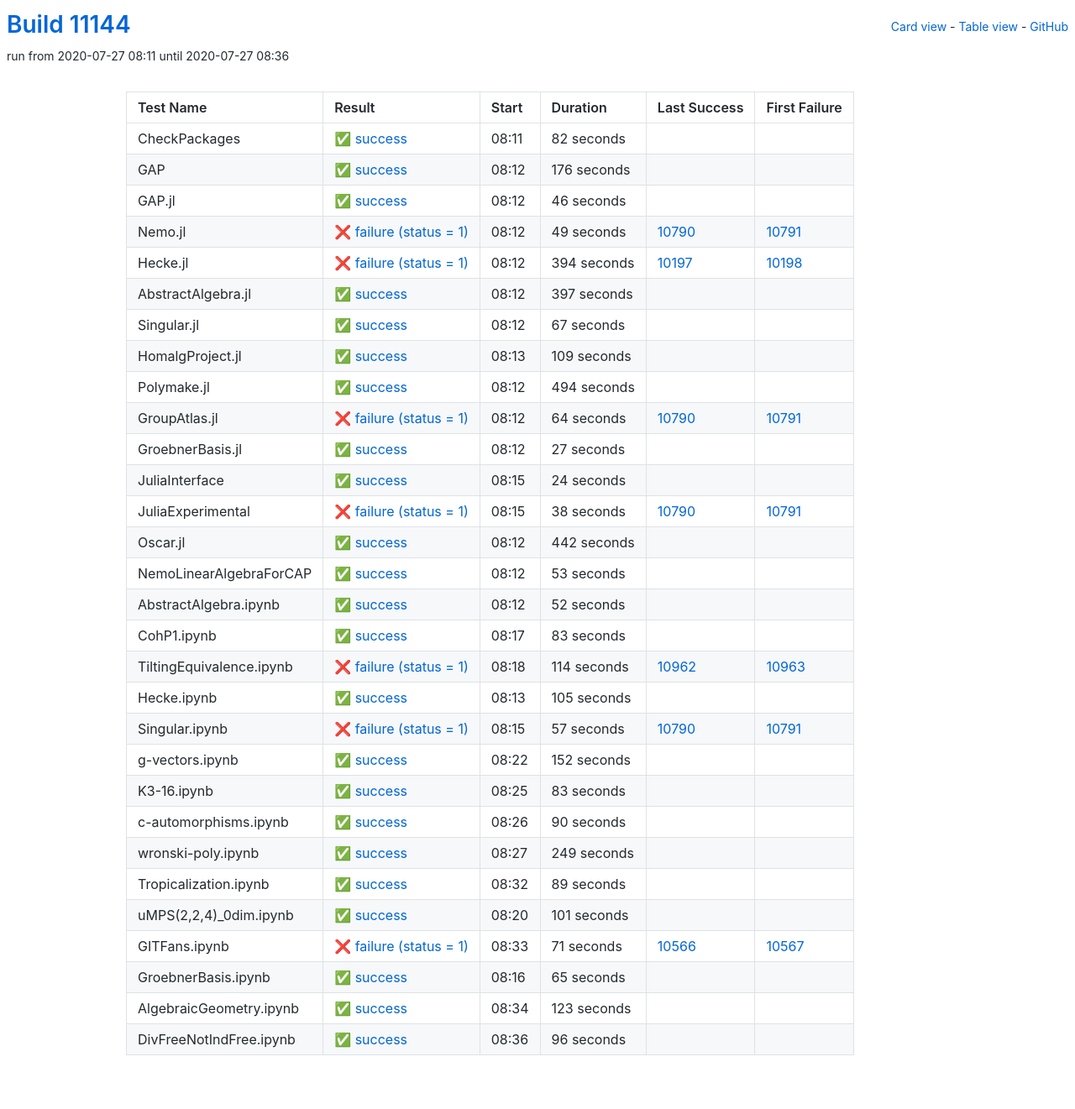
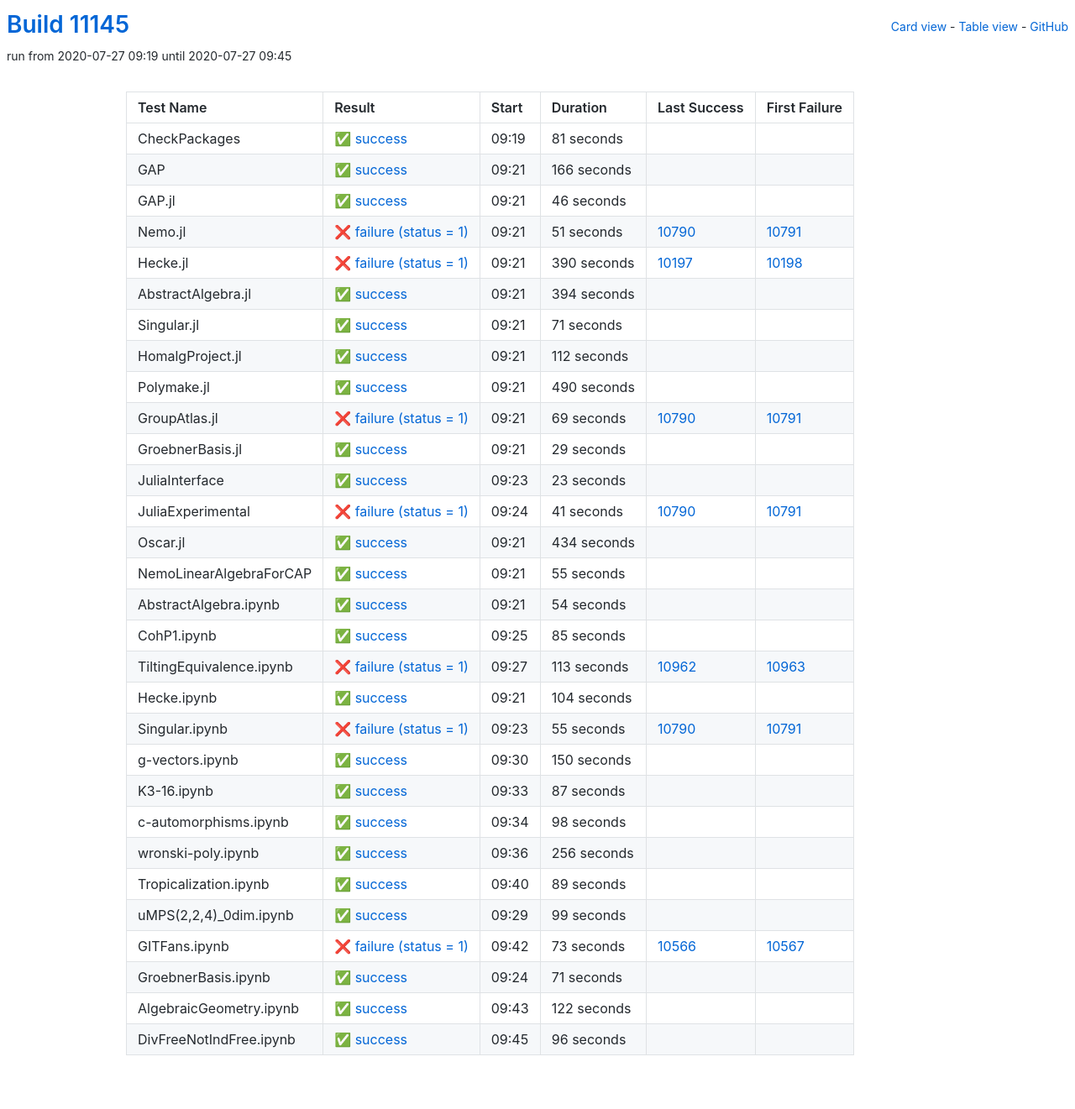
Before and after one commit to oscar-system/oscar-ci-status, a Jekyll site: the page built from table.html, in a window 1280 px wide. Shown: the whole page at 84% size. Built offline with Jekyll 4.4.1, drawn with Linux system fonts in a browser that asks for light colours.

Commit message:
Build #11145

```diff
--- a/_data/ci.yml
+++ b/_data/ci.yml
@@ -1,6 +1,6 @@
 ---
-build: 11144
-build_url: https://oscarci.mathematik.uni-kl.de/job/oscar/11144/
+build: 11145
+build_url: https://oscarci.mathematik.uni-kl.de/job/oscar/11145/
 job: oscar
 organization: oscar-system
 repo: oscar-ci-status
@@ -8,32 +8,32 @@
 tests:
 - name: CheckPackages
   id: checkpackages
-  log: https://oscarci.mathematik.uni-kl.de/job/oscar/11144/artifact/logs/build-11144/CheckPackages.log
-  start: 2020-07-27 08:11
+  log: https://oscarci.mathematik.uni-kl.de/job/oscar/11145/artifact/logs/build-11145/CheckPackages.log
+  start: 2020-07-27 09:19
   success: true
   exitcode: 0
   status: success
-  duration: 82
+  duration: 81
   last_success: false
   last_success_url:
   first_failure: false
   first_failure_url:
 - name: GAP
   id: gap
-  log: https://oscarci.mathematik.uni-kl.de/job/oscar/11144/artifact/logs/build-11144/GAP.log
-  start: 2020-07-27 08:12
+  log: https://oscarci.mathematik.uni-kl.de/job/oscar/11145/artifact/logs/build-11145/GAP.log
+  start: 2020-07-27 09:21
   success: true
   exitcode: 0
   status: success
-  duration: 176
+  duration: 166
   last_success: false
   last_success_url:
   first_failure: false
   first_failure_url:
 - name: GAP.jl
   id: gap-jl
-  log: https://oscarci.mathematik.uni-kl.de/job/oscar/11144/artifact/logs/build-11144/GAP.jl.log
-  start: 2020-07-27 08:12
+  log: https://oscarci.mathematik.uni-kl.de/job/oscar/11145/artifact/logs/build-11145/GAP.jl.log
+  start: 2020-07-27 09:21
   success: true
   exitcode: 0
   status: success
@@ -44,260 +44,260 @@
   first_failure_url:
 - name: Nemo.jl
   id: nemo-jl
-  log: https://oscarci.mathematik.uni-kl.de/job/oscar/11144/artifact/logs/build-11144/Nemo.jl.log
-  start: 2020-07-27 08:12
+  log: https://oscarci.mathematik.uni-kl.de/job/oscar/11145/artifact/logs/build-11145/Nemo.jl.log
+  start: 2020-07-27 09:21
   success: false
   exitcode: 1
   status: failure
-  duration: 49
+  duration: 51
   last_success: 10790
   last_success_url: https://oscarci.mathematik.uni-kl.de/job/oscar/10790/
   first_failure: 10791
   first_failure_url: https://oscarci.mathematik.uni-kl.de/job/oscar/10791/
 - name: Hecke.jl
   id: hecke-jl
-  log: https://oscarci.mathematik.uni-kl.de/job/oscar/11144/artifact/logs/build-11144/Hecke.jl.log
-  start: 2020-07-27 08:12
+  log: https://oscarci.mathematik.uni-kl.de/job/oscar/11145/artifact/logs/build-11145/Hecke.jl.log
+  start: 2020-07-27 09:21
   success: false
   exitcode: 1
   status: failure
-  duration: 394
+  duration: 390
   last_success: 10197
   last_success_url: https://oscarci.mathematik.uni-kl.de/job/oscar/10197/
   first_failure: 10198
   first_failure_url: https://oscarci.mathematik.uni-kl.de/job/oscar/10198/
 - name: AbstractAlgebra.jl
   id: abstractalgebra-jl
-  log: https://oscarci.mathematik.uni-kl.de/job/oscar/11144/artifact/logs/build-11144/AbstractAlgebra.jl.log
-  start: 2020-07-27 08:12
+  log: https://oscarci.mathematik.uni-kl.de/job/oscar/11145/artifact/logs/build-11145/AbstractAlgebra.jl.log
+  start: 2020-07-27 09:21
   success: true
   exitcode: 0
   status: success
-  duration: 397
+  duration: 394
   last_success: false
   last_success_url:
   first_failure: false
   first_failure_url:
 - name: Singular.jl
   id: singular-jl
-  log: https://oscarci.mathematik.uni-kl.de/job/oscar/11144/artifact/logs/build-11144/Singular.jl.log
-  start: 2020-07-27 08:12
+  log: https://oscarci.mathematik.uni-kl.de/job/oscar/11145/artifact/logs/build-11145/Singular.jl.log
+  start: 2020-07-27 09:21
   success: true
   exitcode: 0
   status: success
-  duration: 67
+  duration: 71
   last_success: false
   last_success_url:
   first_failure: false
   first_failure_url:
 - name: HomalgProject.jl
   id: homalgproject-jl
-  log: https://oscarci.mathematik.uni-kl.de/job/oscar/11144/artifact/logs/build-11144/HomalgProject.jl.log
-  start: 2020-07-27 08:13
+  log: https://oscarci.mathematik.uni-kl.de/job/oscar/11145/artifact/logs/build-11145/HomalgProject.jl.log
+  start: 2020-07-27 09:21
   success: true
   exitcode: 0
   status: success
-  duration: 109
+  duration: 112
   last_success: false
   last_success_url:
   first_failure: false
   first_failure_url:
 - name: Polymake.jl
   id: polymake-jl
-  log: https://oscarci.mathematik.uni-kl.de/job/oscar/11144/artifact/logs/build-11144/Polymake.jl.log
-  start: 2020-07-27 08:12
+  log: https://oscarci.mathematik.uni-kl.de/job/oscar/11145/artifact/logs/build-11145/Polymake.jl.log
+  start: 2020-07-27 09:21
   success: true
   exitcode: 0
   status: success
-  duration: 494
+  duration: 490
   last_success: false
   last_success_url:
   first_failure: false
   first_failure_url:
 - name: GroupAtlas.jl
   id: groupatlas-jl
-  log: https://oscarci.mathematik.uni-kl.de/job/oscar/11144/artifact/logs/build-11144/GroupAtlas.jl.log
-  start: 2020-07-27 08:12
+  log: https://oscarci.mathematik.uni-kl.de/job/oscar/11145/artifact/logs/build-11145/GroupAtlas.jl.log
+  start: 2020-07-27 09:21
   success: false
   exitcode: 1
   status: failure
-  duration: 64
+  duration: 69
   last_success: 10790
   last_success_url: https://oscarci.mathematik.uni-kl.de/job/oscar/10790/
   first_failure: 10791
   first_failure_url: https://oscarci.mathematik.uni-kl.de/job/oscar/10791/
 - name: GroebnerBasis.jl
   id: groebnerbasis-jl
-  log: https://oscarci.mathematik.uni-kl.de/job/oscar/11144/artifact/logs/build-11144/GroebnerBasis.jl.log
-  start: 2020-07-27 08:12
+  log: https://oscarci.mathematik.uni-kl.de/job/oscar/11145/artifact/logs/build-11145/GroebnerBasis.jl.log
+  start: 2020-07-27 09:21
   success: true
   exitcode: 0
   status: success
-  duration: 27
+  duration: 29
   last_success: false
   last_success_url:
   first_failure: false
   first_failure_url:
 - name: JuliaInterface
   id: juliainterface
-  log: https://oscarci.mathematik.uni-kl.de/job/oscar/11144/artifact/logs/build-11144/JuliaInterface.log
-  start: 2020-07-27 08:15
+  log: https://oscarci.mathematik.uni-kl.de/job/oscar/11145/artifact/logs/build-11145/JuliaInterface.log
+  start: 2020-07-27 09:23
   success: true
   exitcode: 0
   status: success
-  duration: 24
+  duration: 23
   last_success: false
   last_success_url:
   first_failure: false
   first_failure_url:
 - name: JuliaExperimental
   id: juliaexperimental
-  log: https://oscarci.mathematik.uni-kl.de/job/oscar/11144/artifact/logs/build-11144/JuliaExperimental.log
-  start: 2020-07-27 08:15
+  log: https://oscarci.mathematik.uni-kl.de/job/oscar/11145/artifact/logs/build-11145/JuliaExperimental.log
+  start: 2020-07-27 09:24
   success: false
   exitcode: 1
   status: failure
-  duration: 38
+  duration: 41
   last_success: 10790
   last_success_url: https://oscarci.mathematik.uni-kl.de/job/oscar/10790/
   first_failure: 10791
   first_failure_url: https://oscarci.mathematik.uni-kl.de/job/oscar/10791/
 - name: Oscar.jl
   id: oscar-jl
-  log: https://oscarci.mathematik.uni-kl.de/job/oscar/11144/artifact/logs/build-11144/Oscar.jl.log
-  start: 2020-07-27 08:12
+  log: https://oscarci.mathematik.uni-kl.de/job/oscar/11145/artifact/logs/build-11145/Oscar.jl.log
+  start: 2020-07-27 09:21
   success: true
   exitcode: 0
   status: success
-  duration: 442
+  duration: 434
   last_success: false
   last_success_url:
   first_failure: false
   first_failure_url:
 - name: NemoLinearAlgebraForCAP
   id: nemolinearalgebraforcap
-  log: https://oscarci.mathematik.uni-kl.de/job/oscar/11144/artifact/logs/build-11144/NemoLinearAlgebraForCAP.log
-  start: 2020-07-27 08:12
+  log: https://oscarci.mathematik.uni-kl.de/job/oscar/11145/artifact/logs/build-11145/NemoLinearAlgebraForCAP.log
+  start: 2020-07-27 09:21
   success: true
   exitcode: 0
   status: success
-  duration: 53
+  duration: 55
   last_success: false
   last_success_url:
   first_failure: false
   first_failure_url:
 - name: AbstractAlgebra.ipynb
   id: abstractalgebra-ipynb
-  log: https://oscarci.mathematik.uni-kl.de/job/oscar/11144/artifact/logs/build-11144/AbstractAlgebra.ipynb.log
-  start: 2020-07-27 08:12
+  log: https://oscarci.mathematik.uni-kl.de/job/oscar/11145/artifact/logs/build-11145/AbstractAlgebra.ipynb.log
+  start: 2020-07-27 09:21
   success: true
   exitcode: 0
   status: success
-  duration: 52
+  duration: 54
   last_success: false
   last_success_url:
   first_failure: false
   first_failure_url:
 - name: CohP1.ipynb
   id: cohp1-ipynb
-  log: https://oscarci.mathematik.uni-kl.de/job/oscar/11144/artifact/logs/build-11144/CohP1.ipynb.log
-  start: 2020-07-27 08:17
+  log: https://oscarci.mathematik.uni-kl.de/job/oscar/11145/artifact/logs/build-11145/CohP1.ipynb.log
+  start: 2020-07-27 09:25
   success: true
   exitcode: 0
   status: success
-  duration: 83
+  duration: 85
   last_success: false
   last_success_url:
   first_failure: false
   first_failure_url:
 - name: TiltingEquivalence.ipynb
   id: tiltingequivalence-ipynb
-  log: https://oscarci.mathematik.uni-kl.de/job/oscar/11144/artifact/logs/build-11144/TiltingEquivalence.ipynb.log
-  start: 2020-07-27 08:18
+  log: https://oscarci.mathematik.uni-kl.de/job/oscar/11145/artifact/logs/build-11145/TiltingEquivalence.ipynb.log
+  start: 2020-07-27 09:27
   success: false
   exitcode: 1
   status: failure
-  duration: 114
+  duration: 113
   last_success: 10962
   last_success_url: https://oscarci.mathematik.uni-kl.de/job/oscar/10962/
   first_failure: 10963
   first_failure_url: https://oscarci.mathematik.uni-kl.de/job/oscar/10963/
 - name: Hecke.ipynb
   id: hecke-ipynb
-  log: https://oscarci.mathematik.uni-kl.de/job/oscar/11144/artifact/logs/build-11144/Hecke.ipynb.log
-  start: 2020-07-27 08:13
+  log: https://oscarci.mathematik.uni-kl.de/job/oscar/11145/artifact/logs/build-11145/Hecke.ipynb.log
+  start: 2020-07-27 09:21
   success: true
   exitcode: 0
   status: success
-  duration: 105
+  duration: 104
   last_success: false
   last_success_url:
   first_failure: false
   first_failure_url:
 - name: Singular.ipynb
   id: singular-ipynb
-  log: https://oscarci.mathematik.uni-kl.de/job/oscar/11144/artifact/logs/build-11144/Singular.ipynb.log
-  start: 2020-07-27 08:15
+  log: https://oscarci.mathematik.uni-kl.de/job/oscar/11145/artifact/logs/build-11145/Singular.ipynb.log
+  start: 2020-07-27 09:23
   success: false
   exitcode: 1
   status: failure
-  duration: 57
+  duration: 55
   last_success: 10790
   last_success_url: https://oscarci.mathematik.uni-kl.de/job/oscar/10790/
   first_failure: 10791
   first_failure_url: https://oscarci.mathematik.uni-kl.de/job/oscar/10791/
 - name: g-vectors.ipynb
   id: g-vectors-ipynb
-  log: https://oscarci.mathematik.uni-kl.de/job/oscar/11144/artifact/logs/build-11144/g-vectors.ipynb.log
-  start: 2020-07-27 08:22
+  log: https://oscarci.mathematik.uni-kl.de/job/oscar/11145/artifact/logs/build-11145/g-vectors.ipynb.log
+  start: 2020-07-27 09:30
   success: true
   exitcode: 0
   status: success
-  duration: 152
+  duration: 150
   last_success: false
   last_success_url:
   first_failure: false
   first_failure_url:
 - name: K3-16.ipynb
   id: k3-16-ipynb
-  log: https://oscarci.mathematik.uni-kl.de/job/oscar/11144/artifact/logs/build-11144/K3-16.ipynb.log
-  start: 2020-07-27 08:25
+  log: https://oscarci.mathematik.uni-kl.de/job/oscar/11145/artifact/logs/build-11145/K3-16.ipynb.log
+  start: 2020-07-27 09:33
   success: true
   exitcode: 0
   status: success
-  duration: 83
+  duration: 87
   last_success: false
   last_success_url:
   first_failure: false
   first_failure_url:
 - name: c-automorphisms.ipynb
   id: c-automorphisms-ipynb
-  log: https://oscarci.mathematik.uni-kl.de/job/oscar/11144/artifact/logs/build-11144/c-automorphisms.ipynb.log
-  start: 2020-07-27 08:26
+  log: https://oscarci.mathematik.uni-kl.de/job/oscar/11145/artifact/logs/build-11145/c-automorphisms.ipynb.log
+  start: 2020-07-27 09:34
   success: true
   exitcode: 0
   status: success
-  duration: 90
+  duration: 98
   last_success: false
   last_success_url:
   first_failure: false
   first_failure_url:
 - name: wronski-poly.ipynb
   id: wronski-poly-ipynb
-  log: https://oscarci.mathematik.uni-kl.de/job/oscar/11144/artifact/logs/build-11144/wronski-poly.ipynb.log
-  start: 2020-07-27 08:27
+  log: https://oscarci.mathematik.uni-kl.de/job/oscar/11145/artifact/logs/build-11145/wronski-poly.ipynb.log
+  start: 2020-07-27 09:36
   success: true
   exitcode: 0
   status: success
-  duration: 249
+  duration: 256
   last_success: false
   last_success_url:
   first_failure: false
   first_failure_url:
 - name: Tropicalization.ipynb
   id: tropicalization-ipynb
-  log: https://oscarci.mathematik.uni-kl.de/job/oscar/11144/artifact/logs/build-11144/Tropicalization.ipynb.log
-  start: 2020-07-27 08:32
+  log: https://oscarci.mathematik.uni-kl.de/job/oscar/11145/artifact/logs/build-11145/Tropicalization.ipynb.log
+  start: 2020-07-27 09:40
   success: true
   exitcode: 0
   status: success
@@ -308,56 +308,56 @@
   first_failure_url:
 - name: uMPS(2,2,4)_0dim.ipynb
   id: umps-2-2-4-0dim-ipynb
-  log: https://oscarci.mathematik.uni-kl.de/job/oscar/11144/artifact/logs/build-11144/uMPS-2-2-4-_0dim.ipynb.log
-  start: 2020-07-27 08:20
+  log: https://oscarci.mathematik.uni-kl.de/job/oscar/11145/artifact/logs/build-11145/uMPS-2-2-4-_0dim.ipynb.log
+  start: 2020-07-27 09:29
   success: true
   exitcode: 0
   status: success
-  duration: 101
+  duration: 99
   last_success: false
   last_success_url:
   first_failure: false
   first_failure_url:
 - name: GITFans.ipynb
   id: gitfans-ipynb
-  log: https://oscarci.mathematik.uni-kl.de/job/oscar/11144/artifact/logs/build-11144/GITFans.ipynb.log
-  start: 2020-07-27 08:33
+  log: https://oscarci.mathematik.uni-kl.de/job/oscar/11145/artifact/logs/build-11145/GITFans.ipynb.log
+  start: 2020-07-27 09:42
   success: false
   exitcode: 1
   status: failure
-  duration: 71
+  duration: 73
   last_success: 10566
   last_success_url: https://oscarci.mathematik.uni-kl.de/job/oscar/10566/
   first_failure: 10567
   first_failure_url: https://oscarci.mathematik.uni-kl.de/job/oscar/10567/
 - name: GroebnerBasis.ipynb
   id: groebnerbasis-ipynb
-  log: https://oscarci.mathematik.uni-kl.de/job/oscar/11144/artifact/logs/build-11144/GroebnerBasis.ipynb.log
-  start: 2020-07-27 08:16
+  log: https://oscarci.mathematik.uni-kl.de/job/oscar/11145/artifact/logs/build-11145/GroebnerBasis.ipynb.log
+  start: 2020-07-27 09:24
   success: true
   exitcode: 0
   status: success
-  duration: 65
+  duration: 71
   last_success: false
   last_success_url:
   first_failure: false
   first_failure_url:
 - name: AlgebraicGeometry.ipynb
   id: algebraicgeometry-ipynb
-  log: https://oscarci.mathematik.uni-kl.de/job/oscar/11144/artifact/logs/build-11144/AlgebraicGeometry.ipynb.log
-  start: 2020-07-27 08:34
+  log: https://oscarci.mathematik.uni-kl.de/job/oscar/11145/artifact/logs/build-11145/AlgebraicGeometry.ipynb.log
+  start: 2020-07-27 09:43
   success: true
   exitcode: 0
   status: success
-  duration: 123
+  duration: 122
   last_success: false
   last_success_url:
   first_failure: false
   first_failure_url:
 - name: DivFreeNotIndFree.ipynb
   id: divfreenotindfree-ipynb
-  log: https://oscarci.mathematik.uni-kl.de/job/oscar/11144/artifact/logs/build-11144/DivFreeNotIndFree.ipynb.log
-  start: 2020-07-27 08:36
+  log: https://oscarci.mathematik.uni-kl.de/job/oscar/11145/artifact/logs/build-11145/DivFreeNotIndFree.ipynb.log
+  start: 2020-07-27 09:45
   success: true
   exitcode: 0
   status: success
```
Also changed, not shown: README.md.
